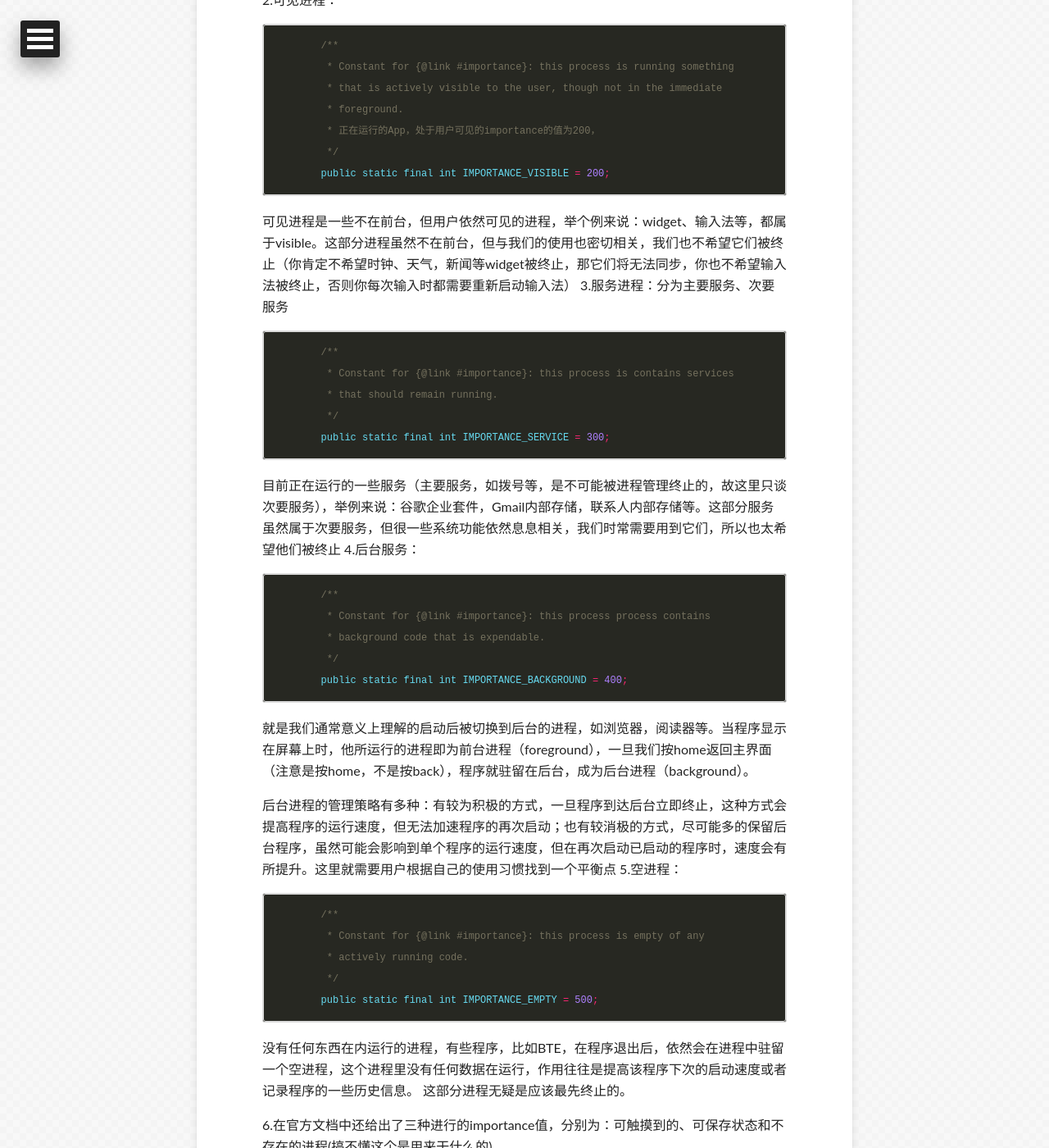
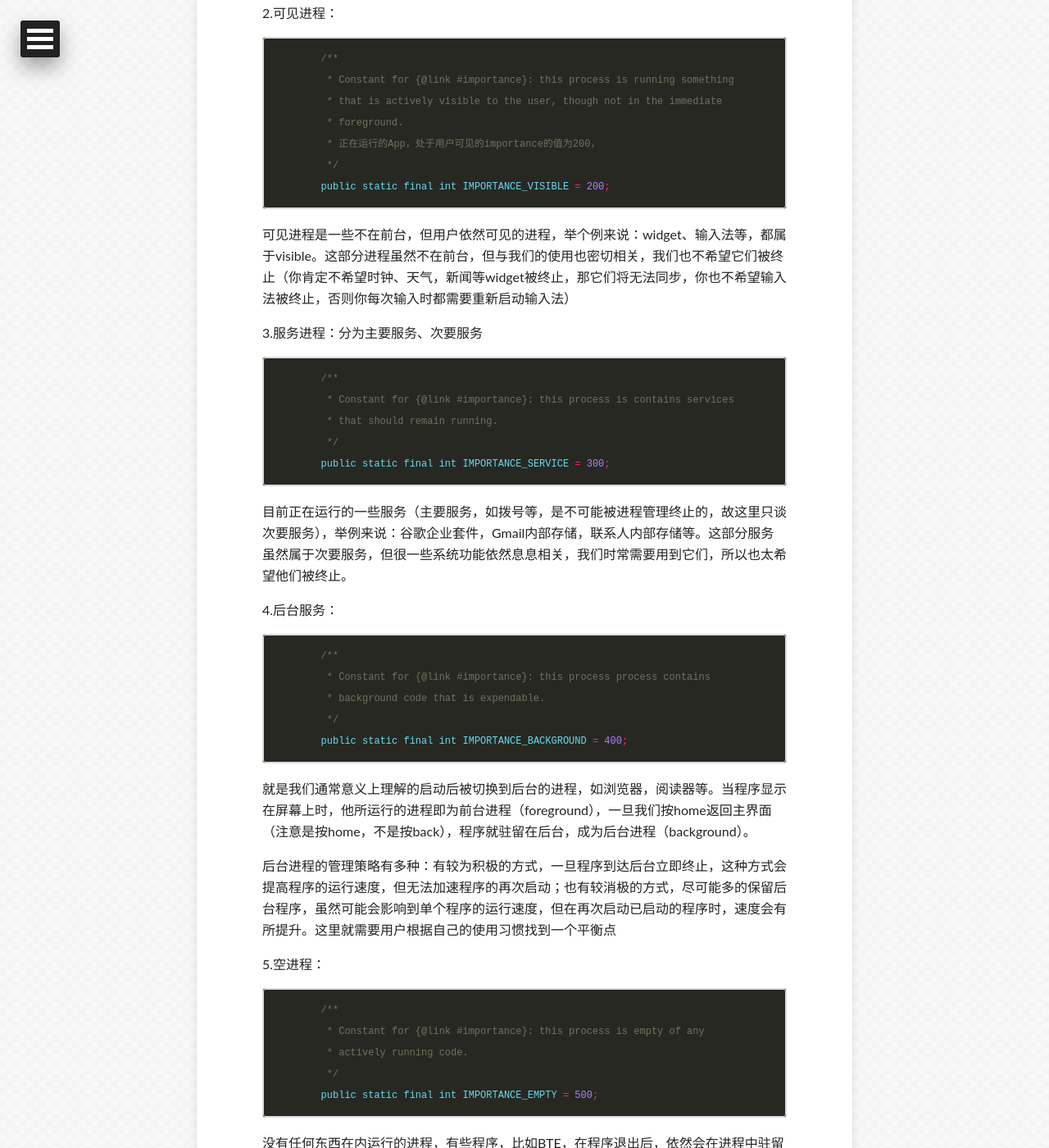
Before and after one commit to apyixiang/apyixiang.github.io, a Jekyll site: the page built from _posts/2014-02-11-linux-oh-my-zsh.markdown, in a window 1280 px wide and 1400 px high, scrolled down 1050 px. Shown: the whole window at 82% size. Built offline with Jekyll 4.4.1, drawn with Linux system fonts in a browser that asks for light colours; some web fonts are replaced; Markdown is read by kramdown in place of the engine named in the settings; comment, search, counter and statistics services are not loaded; some of the changed text lies outside the part shown.

````diff
--- a/_posts/2014-02-11-linux-oh-my-zsh.markdown
+++ b/_posts/2014-02-11-linux-oh-my-zsh.markdown
@@ -11,7 +11,7 @@ tags: [android,process]
 下面是关于进程属性importance的介绍
 
 ```java
-/**
+        /**
          * The relative importance level that the system places on this
          * process.  May be one of {@link #IMPORTANCE_FOREGROUND},
          * {@link #IMPORTANCE_VISIBLE}, {@link #IMPORTANCE_SERVICE},
@@ -35,6 +35,8 @@ tags: [android,process]
 ```
 
 屏幕上显示的进程。我们最不希望结束的进行就是前台进行，所以它的importance最小。
+
+
 2.可见进程：
 ```java
         /**
@@ -46,6 +48,8 @@ tags: [android,process]
         public static final int IMPORTANCE_VISIBLE = 200;
 ```
 可见进程是一些不在前台，但用户依然可见的进程，举个例来说：widget、输入法等，都属于visible。这部分进程虽然不在前台，但与我们的使用也密切相关，我们也不希望它们被终止（你肯定不希望时钟、天气，新闻等widget被终止，那它们将无法同步，你也不希望输入法被终止，否则你每次输入时都需要重新启动输入法）
+
+
 3.服务进程：分为主要服务、次要服务
 ```java
         /**
@@ -54,7 +58,9 @@ tags: [android,process]
          */
         public static final int IMPORTANCE_SERVICE = 300;
 ```
-目前正在运行的一些服务（主要服务，如拨号等，是不可能被进程管理终止的，故这里只谈次要服务），举例来说：谷歌企业套件，Gmail内部存储，联系人内部存储等。这部分服务虽然属于次要服务，但很一些系统功能依然息息相关，我们时常需要用到它们，所以也太希望他们被终止
+目前正在运行的一些服务（主要服务，如拨号等，是不可能被进程管理终止的，故这里只谈次要服务），举例来说：谷歌企业套件，Gmail内部存储，联系人内部存储等。这部分服务虽然属于次要服务，但很一些系统功能依然息息相关，我们时常需要用到它们，所以也太希望他们被终止。
+
+
 4.后台服务：
 ```java
         /**
@@ -66,6 +72,8 @@ tags: [android,process]
 就是我们通常意义上理解的启动后被切换到后台的进程，如浏览器，阅读器等。当程序显示在屏幕上时，他所运行的进程即为前台进程（foreground），一旦我们按home返回主界面（注意是按home，不是按back），程序就驻留在后台，成为后台进程（background）。
 
 后台进程的管理策略有多种：有较为积极的方式，一旦程序到达后台立即终止，这种方式会提高程序的运行速度，但无法加速程序的再次启动；也有较消极的方式，尽可能多的保留后台程序，虽然可能会影响到单个程序的运行速度，但在再次启动已启动的程序时，速度会有所提升。这里就需要用户根据自己的使用习惯找到一个平衡点
+
+
 5.空进程：
 ```java
         /**
````
